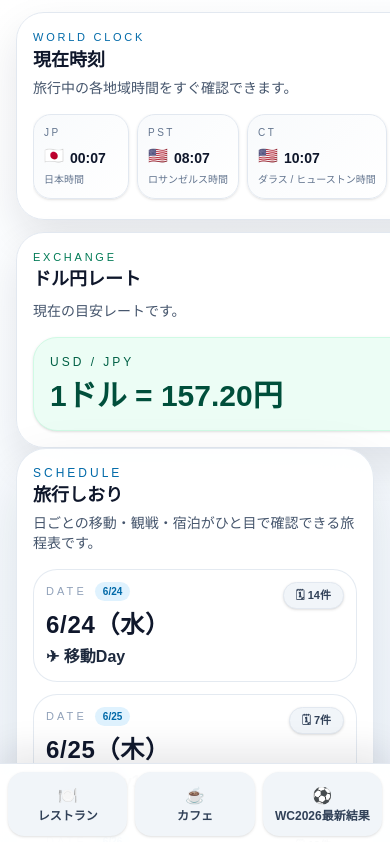
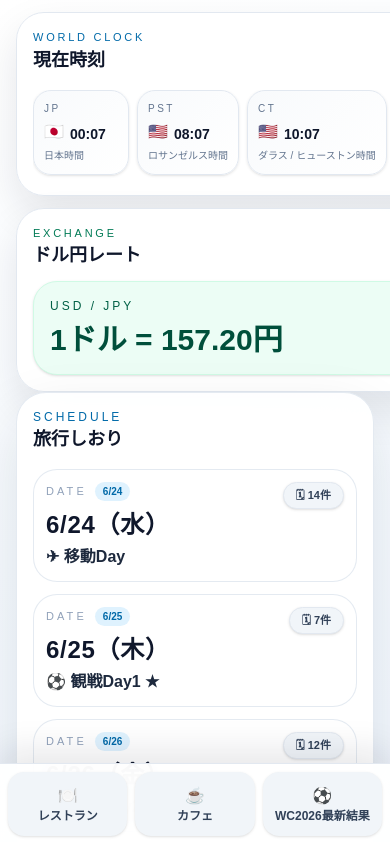
Before and after one commit to reemar1020-ai/WC2026tourapp, a Next.js app: page / in a window 390 px wide. Shown: the top 842 px of the page. Built offline with nearby package versions, Linux system fonts and the light colour scheme.

Commit message:
create mobile app ui

```diff
--- a/app/page.tsx
+++ b/app/page.tsx
@@ -218,10 +218,6 @@ export default function Home() {
       hour12: false,
     }).format(now);
 
-  const selectedDay = selectedDate
-    ? schedule.find((day) => day.date === selectedDate) ?? null
-    : null;
-
   const getWeekdayLabel = (dateText: string) => {
     const [month, day] = dateText.split("/").map(Number);
     const weekday = new Date(2026, month - 1, day).getDay();
@@ -253,7 +249,7 @@ export default function Home() {
         const lng = position.coords.longitude.toFixed(6);
         const mapsUrl = `https://www.google.com/maps/search/${encodeURIComponent(category)}/@${lat},${lng},15z`;
 
-        window.location.href = mapsUrl;
+        globalThis.location.assign(mapsUrl);
       },
       (error) => {
         const message =
@@ -268,7 +264,7 @@ export default function Home() {
   };
 
   const openWorldCupResults = () => {
-    window.location.href = "https://www.google.com/search?q=%E3%83%AF%E3%83%BC%E3%83%AB%E3%83%89%E3%82%AB%E3%83%83%E3%83%97+2026";
+    globalThis.location.assign("https://www.google.com/search?q=%E3%83%AF%E3%83%BC%E3%83%AB%E3%83%89%E3%82%AB%E3%83%83%E3%83%97+2026");
   };
 
   return (
@@ -281,7 +277,6 @@ export default function Home() {
                 <div>
                   <p className="text-[11px] uppercase tracking-[0.25em] text-sky-700">World Clock</p>
                   <h2 className="text-lg font-bold text-slate-900">現在時刻</h2>
-                  <p className="mt-1 text-sm text-slate-600">旅行中の各地域時間をすぐ確認できます。</p>
                 </div>
               </div>
 
@@ -305,8 +300,7 @@ export default function Home() {
             <article className="rounded-[28px] border border-slate-200 bg-white/95 p-4 shadow-[0_18px_40px_rgba(15,23,42,0.10)] backdrop-blur md:p-5">
               <p className="text-[11px] uppercase tracking-[0.25em] text-emerald-700">Exchange</p>
               <h2 className="text-lg font-bold text-slate-900">ドル円レート</h2>
-              <p className="mt-2 text-sm text-slate-600">現在の目安レートです。</p>
-              <div className="mt-4 rounded-[24px] border border-emerald-100 bg-emerald-50 p-4 shadow-sm">
+              <div className="mt-3 rounded-[24px] border border-emerald-100 bg-emerald-50 p-4 shadow-sm">
                 <p className="text-xs uppercase tracking-[0.25em] text-emerald-800">USD / JPY</p>
                 <p className="mt-2 text-3xl font-black text-emerald-900">1ドル = {usdJpyRate.toFixed(2)}円</p>
               </div>
@@ -320,14 +314,12 @@ export default function Home() {
               <div>
                 <p className="text-xs uppercase tracking-[0.25em] text-sky-700">Schedule</p>
                 <h2 className="text-lg font-bold text-slate-900">旅行しおり</h2>
-                <p className="mt-1 text-sm text-slate-600">日ごとの移動・観戦・宿泊がひと目で確認できる旅程表です。</p>
               </div>
             </div>
 
             <div className="mt-4 flex flex-col gap-3">
               {schedule.map((day) => {
                 const selected = day.date === selectedDate;
-                const isMatchDay = ["6/25", "6/26", "6/29"].includes(day.date);
 
                 return (
                   <div key={day.date} className="flex flex-col gap-3">
```
